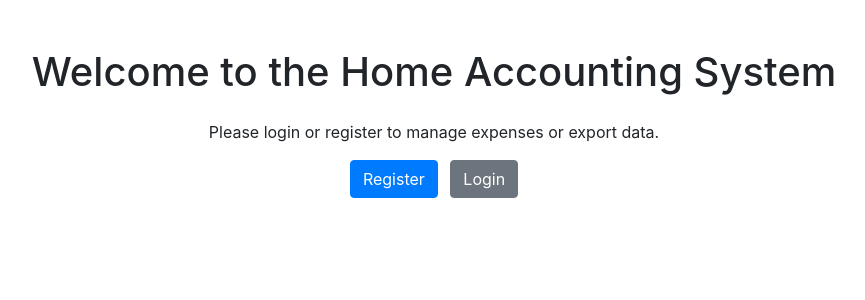
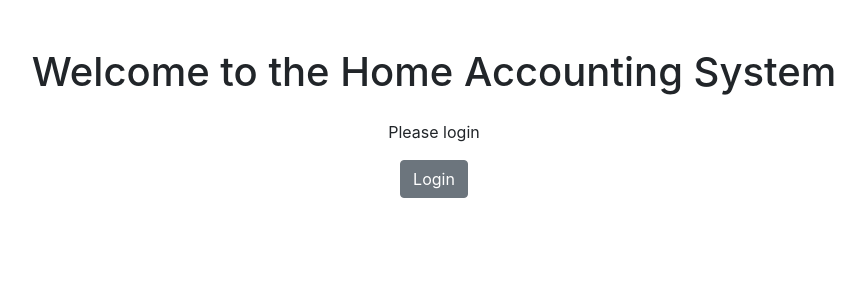
Before and after one commit to Firo91/AccSide, a Django app: page / in a window 1280 px wide. Shown: the top 300 px of the page, without its empty margins (206-1071 px from the left). Run offline with Django 4.2, Linux system fonts and the light colour scheme; some libraries are stand-ins or nearby versions.

Commit message:
removed register

```diff
--- a/LogAcc/templates/homepage.html
+++ b/LogAcc/templates/homepage.html
@@ -100,8 +100,7 @@
         {% endif %}
     {% else %}
         <div class="text-center">
-            <p>Please login or register to manage expenses or export data.</p>
-            <a href="{% url 'register' %}" class="btn btn-primary mr-2">Register</a>
+            <p>Please login</p>
             <a href="{% url 'login' %}" class="btn btn-secondary">Login</a>
         </div>
     {% endif %}
```
